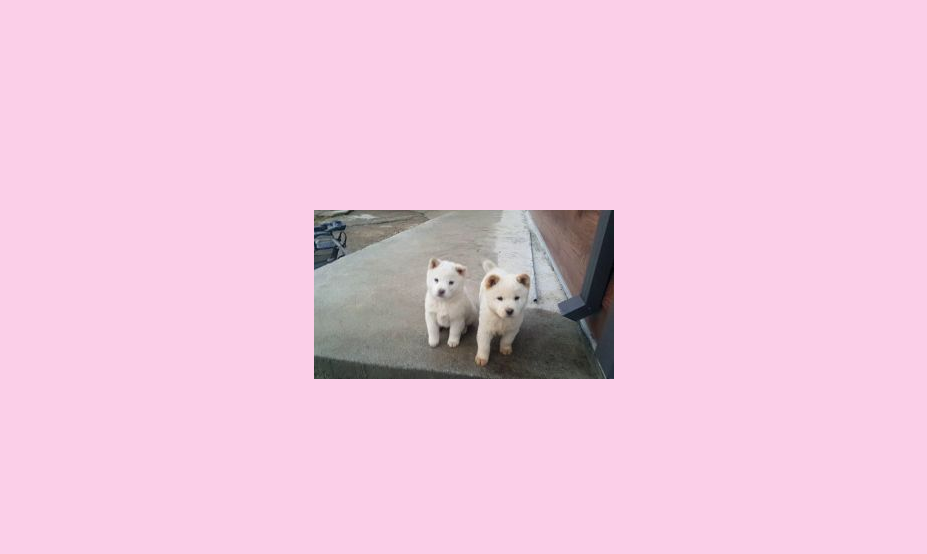
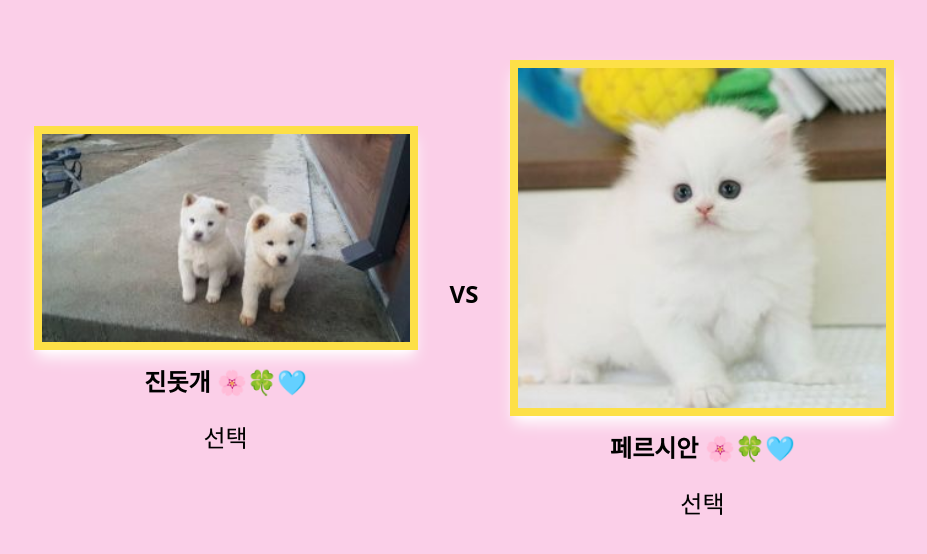
Before and after one commit to Baekshook/Ideal-WorldCup, a React (Create React App) app: page /worldcup in a window 1280 px wide. Shown: the part 106-660 px from the top of the page, without its empty margins (176-1103 px from the left). Built offline with nearby package versions, Linux system fonts and the light colour scheme.

Commit message:
random image 두개 불러와서 틀 잡기

```diff
--- a/src/components/AnimalCard.jsx
+++ b/src/components/AnimalCard.jsx
@@ -1,9 +1,14 @@
 import React from "react";
 
-export default function AnimalCard({animal}) {
+export default function AnimalCard({ animal }) {
   return (
-    <div>
-      <img src={`${process.env.PUBLIC_URL}/images/${animal}.jpeg`} />
+    <div className="flex flex-col justify-center items-center">
+      <img
+        className="border-yellow-300 border-8 shadow-lg shadow-white w-96"
+        src={`${process.env.PUBLIC_URL}/images/${animal}.jpeg`}
+      />
+      <div className="text-2xl mt-4 font-bold">{animal} 🌸🍀🩵</div>
+      <button className="text-2xl mt-4 px-4 py-2 rounded-md">선택</button>
     </div>
   );
 }
--- a/src/pages/worldcup.jsx
+++ b/src/pages/worldcup.jsx
@@ -15,9 +15,17 @@ export default function Worldcup() {
 
   return (
     <div className="bg-pink-200 min-h-screen flex justify-center items-center">
-      {/* <AnimalCard animal={shuffleAnimal[7]} /> * 이 코드로 했을 시는 useState 초기 값에 빈배열 추가/ }
       {/* {shuffleAnimal ? <AnimalCard animal={shuffleAnimal[0]} /> : "값이없음"} */}
-      {shuffleAnimal && <AnimalCard animal={shuffleAnimal[0]} />}
+      {/* <AnimalCard animal={shuffleAnimal[0]} />
+      <div className="text-2xl mx-8 font-bold">VS</div>
+      <AnimalCard animal={shuffleAnimal[1]} /> 이 코드로 했을 시는 useState 초기 값에 빈배열 추가 */}
+      {shuffleAnimal && (
+        <>
+          <AnimalCard animal={shuffleAnimal[0]} />
+          <div className="text-2xl mx-8 font-bold">VS</div>
+          <AnimalCard animal={shuffleAnimal[1]} />
+        </>
+      )}
     </div>
   );
 }
```
